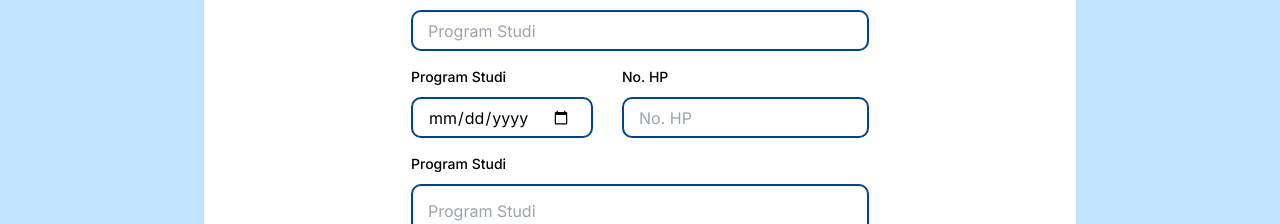
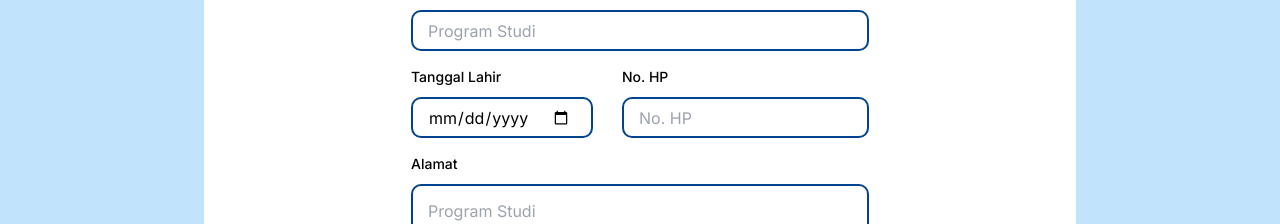
Before and after one commit to zafahreza/learn-pqi, a Next.js app: page /Dashboard/Profile in a window 1280 px wide. Shown: the part 485-709 px from the top of the page. Built offline with nearby package versions, Linux system fonts and the light colour scheme.

Commit message:
change profile

```diff
--- a/app/component/MainProfile.js
+++ b/app/component/MainProfile.js
@@ -95,7 +95,7 @@ export default function MainProfile(){
                 </div>
                 <div className="flex justify-between">
                     <div className="flex flex-col gap-[10px]">
-                        <label for="TanggalLahir" className="font-[500] text-[14px]">Program Studi</label>
+                        <label for="TanggalLahir" className="font-[500] text-[14px]">Tanggal Lahir</label>
                         <input type="date" className="w-[182px] h-[41px] border-2 border-[#00438F] flex items-center px-[15px] rounded-[10px]"></input>
                     </div>
                     <div className="flex flex-col gap-[10px]">
@@ -104,7 +104,7 @@ export default function MainProfile(){
                     </div>
                 </div>
                 <div className="flex flex-col gap-[10px]">
-                    <label for="ProgramStudi" className="font-[500] text-[14px]">Program Studi</label>
+                    <label for="ProgramStudi" className="font-[500] text-[14px]">Alamat</label>
                     <textarea type="text" placeholder="Program Studi" className="w-[458px] h-[115px] border-2 border-[#00438F] flex items-center px-[15px] py-[13px] rounded-[10px]"></textarea>
                 </div>
                 <div className="flex justify-center items-center gap-[25px] mt-[15px]">
```
